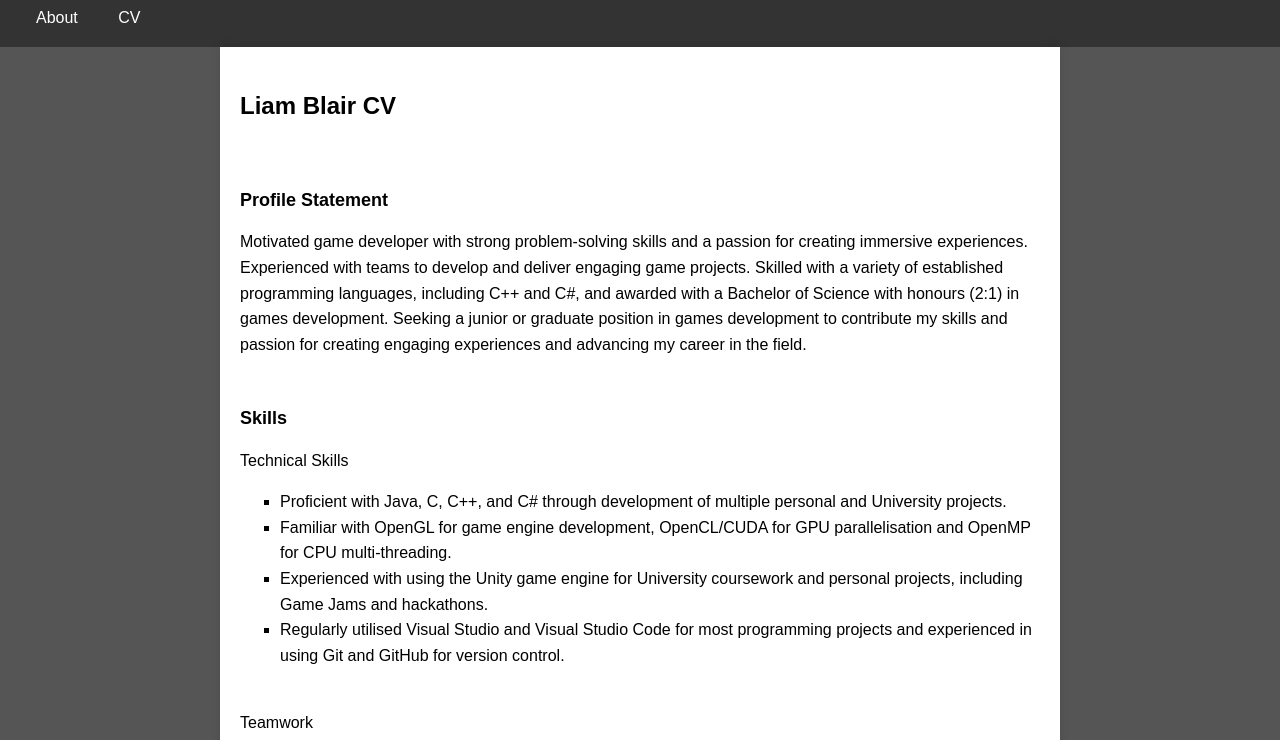
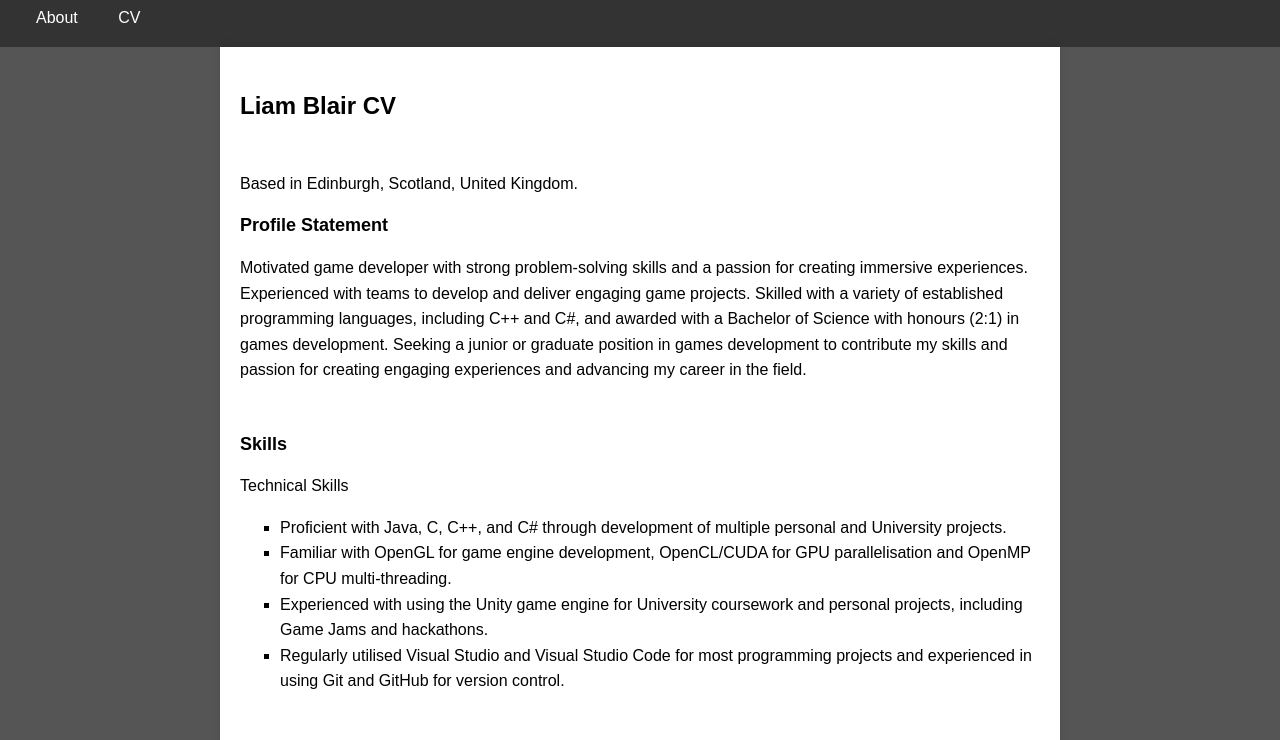
Before and after one commit to The-Liam-Blair/The-Liam-Blair.github.io, a plain HTML site: page cv.html in a window 1280 px wide. Shown: the part 57-797 px from the top of the page. Drawn offline with Linux system fonts and the light colour scheme.

Commit message:
Added missing location information

```diff
--- a/cv.html
+++ b/cv.html
@@ -21,6 +21,8 @@
       <div class="cv-container">
         <section class="body-padding">
             <h1><b>Liam Blair CV</b></h1>
+            <br>
+            Based in Edinburgh, Scotland, United Kingdom.
             <br>
             <h2><b>Profile Statement</b></h2>
             <p>Motivated game developer with strong problem-solving skills and a passion for creating immersive experiences. Experienced with teams to develop and deliver engaging game projects. Skilled with a variety of established programming languages, including C++ and C#, and awarded with a Bachelor of Science with honours (2:1) in games development. Seeking a junior or graduate position in games development to contribute my skills and passion for creating engaging experiences and advancing my career in the field. </p>
```
